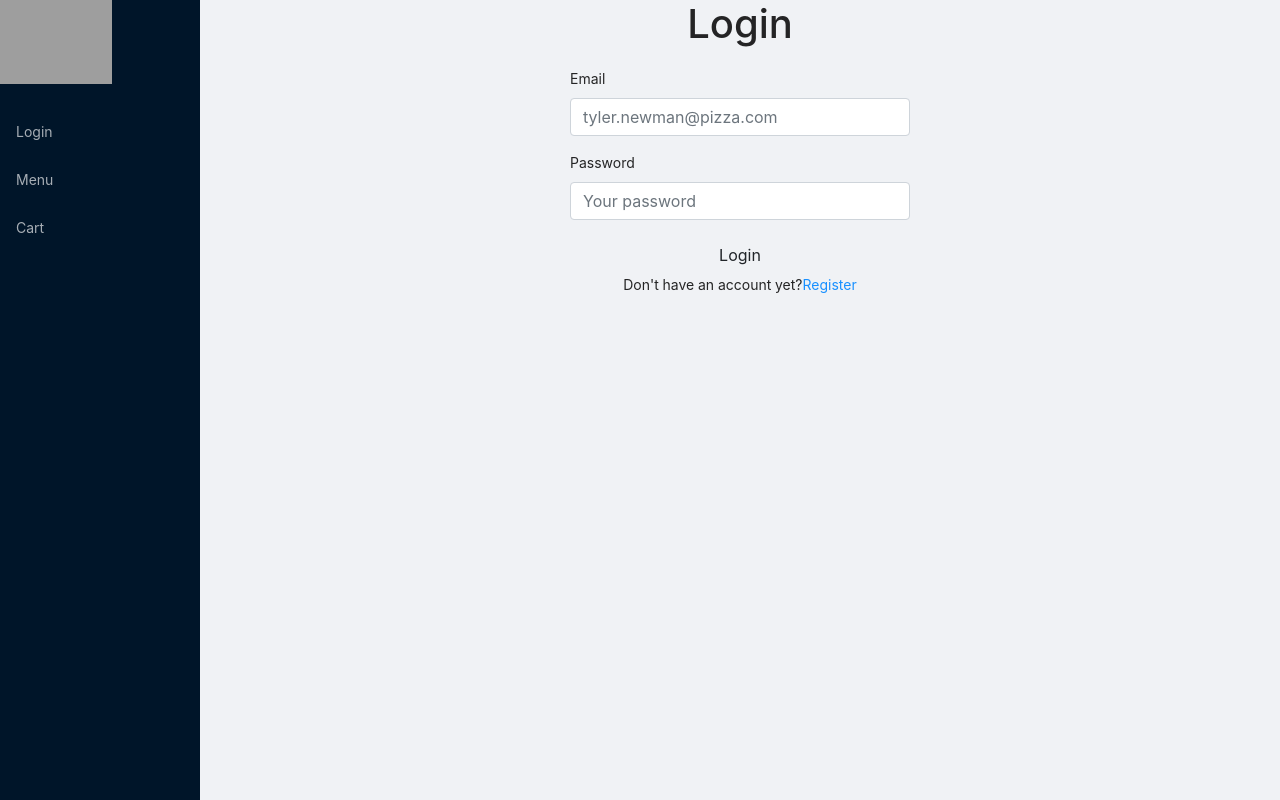
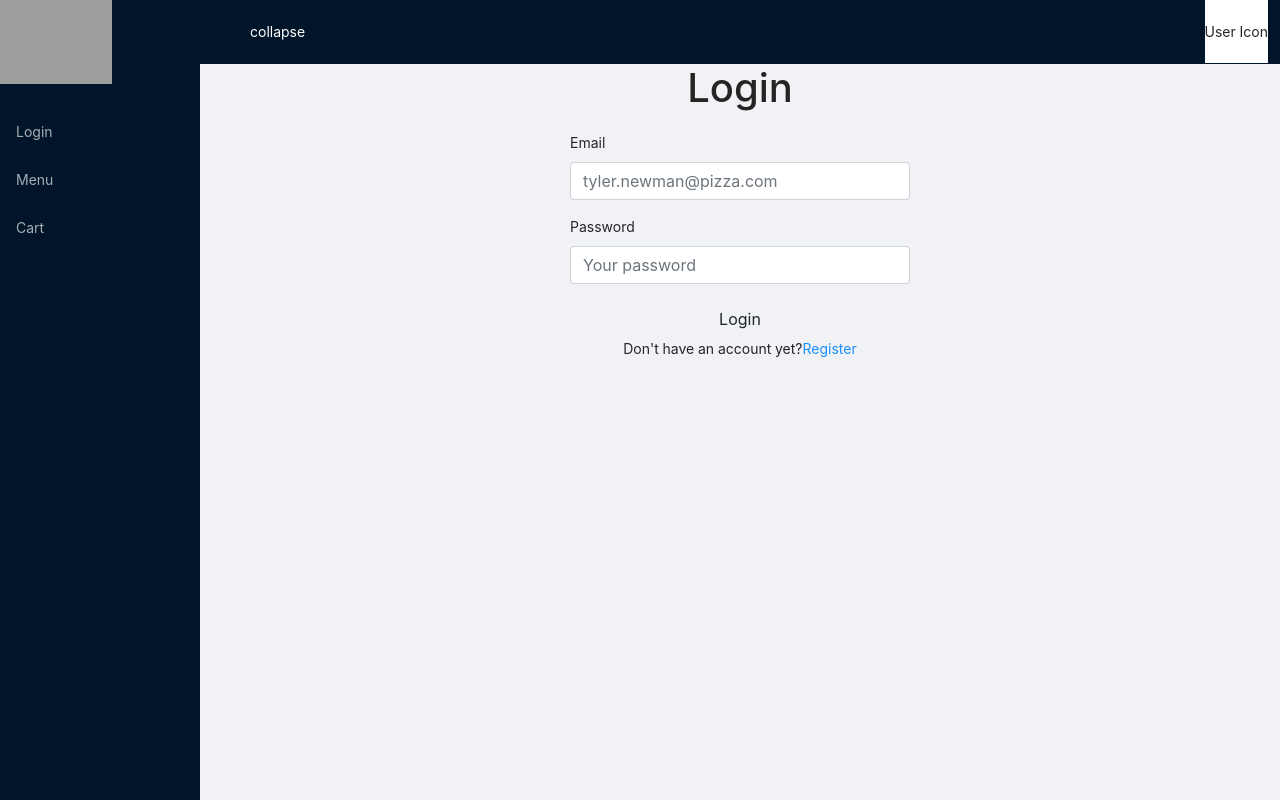
Before and after one commit to jzaburunov/typescript-pizza-front, a React (Create React App) app: page /login in a window 1280 px wide. Built offline with nearby package versions, Linux system fonts and the light colour scheme; grey boxes are pictures that could not be loaded.

Commit message:
[wip]: Add logout function

```diff
--- a/src/actions/login.ts
+++ b/src/actions/login.ts
@@ -11,6 +11,10 @@ export interface LoginDataInterface {
 
 export interface LoginAction {
   type: ActionTypes.authSuccess;
+}
+
+export interface LogoutAction {
+  type: ActionTypes.logout;
 }
 
 export interface AuthRespInterface {
@@ -39,8 +43,21 @@ export const login = (props: LoginDataInterface): Function => {
   };
 };
 
+export const logout = (): Function => {
+  return async (dispatch: Dispatch) => {
+    Auth.deauthenticateUser();
+    dispatch<LogoutAction>({
+      type: ActionTypes.logout,
+    });
+  };
+};
+
 // TODO fix any type
 export class Auth {
+  static deauthenticateUser() {
+    window.localStorage.clear();
+  }
+
   static authenticateUser(json: any) {
     window.localStorage.setItem("authToken", json.token);
     window.localStorage.setItem("username", json.user.username);
--- a/src/actions/types.ts
+++ b/src/actions/types.ts
@@ -1,5 +1,6 @@
 export enum ActionTypes {
   setPizzas,
   addToCart,
-  authSuccess
+  authSuccess,
+  logout
 };
--- a/src/components/App.tsx
+++ b/src/components/App.tsx
@@ -1,16 +1,32 @@
 import React, { useState } from "react";
+import { connect } from "react-redux";
 import { BasicProps } from "antd/lib/layout/layout";
-import { Layout } from "antd";
+import { Layout, Popover } from "antd";
+import { logout as logoutAction } from "../actions/login";
+
 const { Content, Sider } = Layout;
 
 interface AppInterface extends BasicProps {
   pathname: string;
   sidebar: React.ReactType;
+  logout(): Function;
 }
 
-export const App: React.FC<AppInterface> = (props) => {
+const MenuPopover = (props: { logOut?: () => void }) => {
+  const { logOut } = props;
+  return (
+    <>
+      <div className="ant-pro-global-header-right-item" onClick={logOut}>
+        Logout
+      </div>
+    </>
+  );
+};
+
+const _App: React.FC<AppInterface> = (props) => {
   const [collapsed, setCollapsed] = useState(false);
-  const { children, pathname, sidebar: SidebarMenu } = props;
+  const [visible, setVisible] = useState(false);
+  const { children, pathname, sidebar: SidebarMenu, logout } = props;
 
   return (
     <Layout style={{ minHeight: "100vh" }}>
@@ -32,8 +48,37 @@ export const App: React.FC<AppInterface> = (props) => {
         <SidebarMenu pathname={pathname} />
       </Sider>
       <Layout>
+        <Layout.Header className="app__header">
+          <span
+            className="ant-pro-global-header-trigger"
+            onClick={(): void => setCollapsed(!collapsed)}
+            style={{ color: "white" }}
+          >
+            collapse
+          </span>
+          <div className="app__header__right">
+            <Popover
+              content={<MenuPopover logOut={logout} />}
+              placement="rightBottom"
+              trigger="click"
+              visible={visible}
+              onVisibleChange={(visible: boolean): void => setVisible(visible)}
+            >
+              <div
+                className="ant-pro-global-header-right-item"
+                onClick={(): void => setVisible(true)}
+              >
+                User Icon
+              </div>
+            </Popover>
+          </div>
+        </Layout.Header>
         <Content className="app__content">{children}</Content>
       </Layout>
     </Layout>
   );
 };
+
+export const App = connect(null, {
+  logout: logoutAction,
+})(_App);
--- a/src/index.css
+++ b/src/index.css
@@ -1,3 +1,11 @@
 .Navigation__header {
-  cursor: pointer
+  cursor: pointer;
 }
+
+.app__header__right {
+  position: absolute;
+  top: 0;
+  right: 12px;
+  background: #fff;
+  height: 63px;
+}
```
